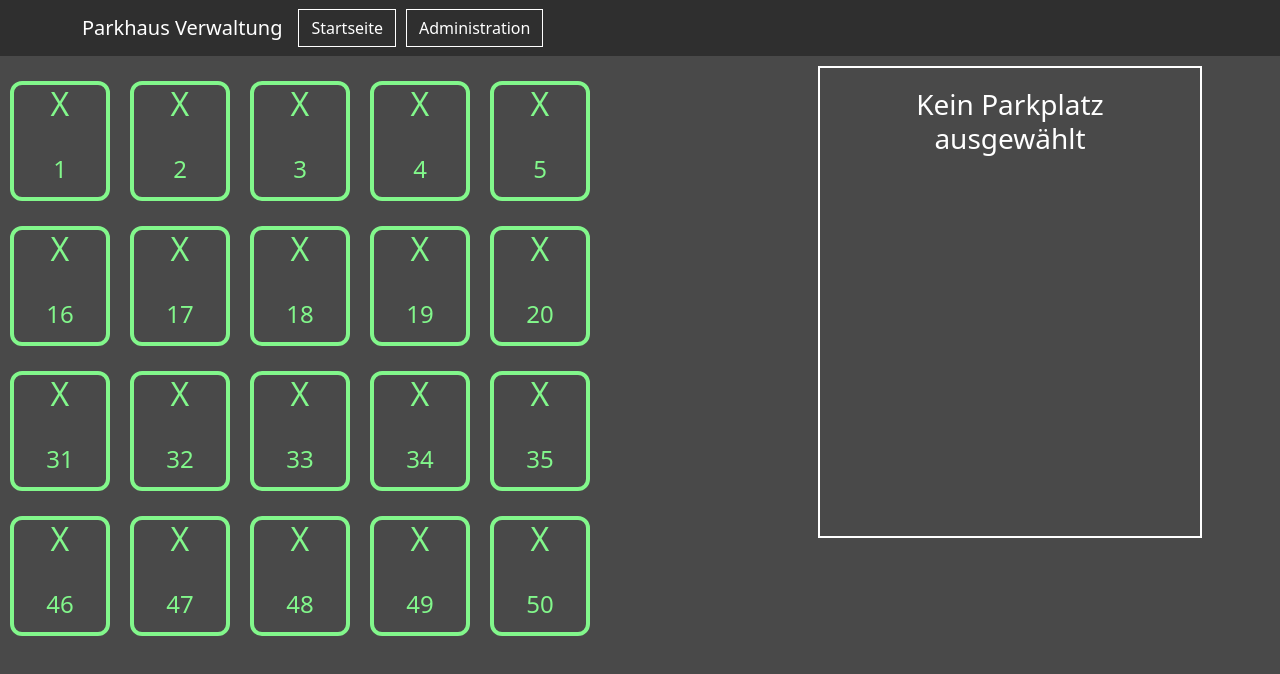
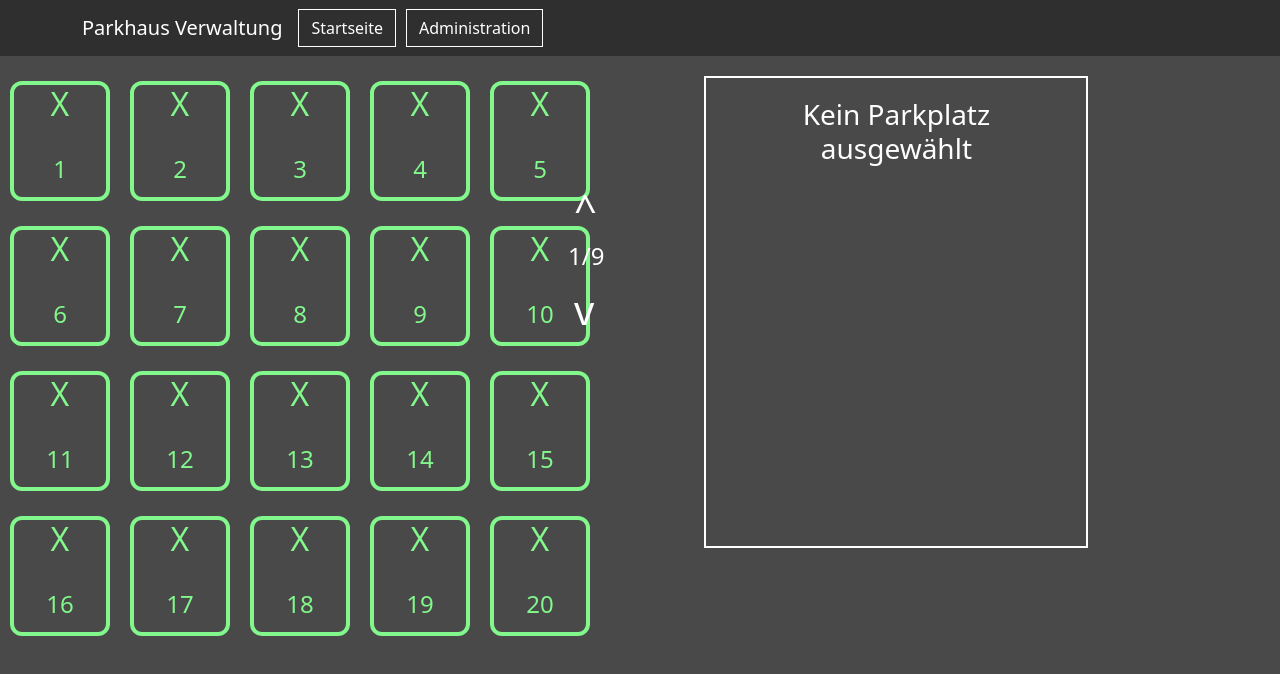
Before and after one commit to GeKoppe/Parking_DB_Project, a React (Vite) app in the folder ParkhausApp/: page / in a window 1280 px wide. Both pictures are taken after a click on the button "Administration". Shown: the top 674 px of the page. Built offline with nearby package versions, Linux system fonts and the light colour scheme; no server answers.

Commit message:
Started on paging

```diff
--- a/ParkhausApp/src/Components/Administration/Administration.css
+++ b/ParkhausApp/src/Components/Administration/Administration.css
@@ -10,7 +10,7 @@
 
 .InfoContainer {
     border: 2px solid #ffffff;
-    margin-top: 10px;
+    margin-top: 20px;
     padding: 20px;
     text-align: center;
     color: white;
@@ -77,3 +77,30 @@
     color: white;
     display: blocK;
 }
+
+.pageButton {
+    outline: none;
+    background: transparent;
+    color: white;
+    border: none;
+
+}
+
+.paging {
+    height: 100%;
+    margin-left: -200px;
+    margin-right: 50px;
+    margin-top: 10%;
+}
+
+.pageCounter {
+    color: white;
+    margin-bottom: -50%;
+}
+
+.driveOutButton {
+    color: white;
+    box-shadow: "5px 5px 3px rgb(97,145,100,1.14)";
+    border-color: 2px solid white;
+    border-radius: 0%;
+}
--- a/ParkhausApp/src/Components/Administration/Administration.tsx
+++ b/ParkhausApp/src/Components/Administration/Administration.tsx
@@ -1,5 +1,6 @@
 import LotCardView from "./LotCardView/LotCardView";
 import InfoPage from "./InfoPage";
+import Paging from "./Paging/Paging";
 import { useState } from 'react';
 
 export default function Administration() {
@@ -23,6 +24,7 @@ export default function Administration() {
     return (
         <div className="Administration">
             <LotCardView lotClickHandler={lotClickHandler} lotSelected={lotSelected} page={page}/>
+            <Paging clickHandler={pageChangeClickListener} currentPage={page}/>
             <div className="InfoPage">
                 <InfoPage lotNr={lotSelected}/>
             </div>
--- a/ParkhausApp/src/Components/Administration/InfoPageParts/DriveOutButton.tsx
+++ b/ParkhausApp/src/Components/Administration/InfoPageParts/DriveOutButton.tsx
@@ -7,6 +7,6 @@ export default function DriveOutButton(tempProps?:{clickHandler?: () => void}) {
         ...tempProps
     }
     return (
-        <Button variant="outline-primary" onClick={props.clickHandler}>Ausfahrt</Button>
+        <Button variant="custom" className='driveOutButton' onClick={props.clickHandler}>Ausfahrt</Button>
     )
 }
--- a/ParkhausApp/src/Components/Administration/LotCardView/LotCardView.tsx
+++ b/ParkhausApp/src/Components/Administration/LotCardView/LotCardView.tsx
@@ -28,16 +28,16 @@ export default function LotCardView(props: {lotClickHandler: (nr: number) => voi
             if (allLots.length > 0) {
                 let pushed = false;
                 for (let j = 0; j < allLots.length; j++) {
-                    if (allLots[j].nr == ((row- 1)*15) +i) {
-                        rows.push(<LotCard inUse={allLots[j].inUse} lotNr={((row- 1)*15) +i} key={((row- 1)*15) +i} clickHandler={props.lotClickHandler} selected={props.lotSelected}/>);
+                    if (allLots[j].nr == ((row- 1)*5) +i) {
+                        rows.push(<LotCard inUse={allLots[j].inUse} lotNr={((row- 1)*5) +i} key={((row- 1)*5) +i} clickHandler={props.lotClickHandler} selected={props.lotSelected}/>);
                         pushed = true;
                     }
                 }
                 if (!pushed) {
-                    rows.push(<LotCard inUse={false} lotNr={((row- 1)*15) +i} key={((row- 1)*15) +i} clickHandler={props.lotClickHandler} selected={props.lotSelected}/>);
+                    rows.push(<LotCard inUse={false} lotNr={((row- 1)*5) +i} key={((row- 1)*5) +i} clickHandler={props.lotClickHandler} selected={props.lotSelected}/>);
                 }
             } else {
-                rows.push(<LotCard inUse={false} lotNr={((row- 1)*15) +i} key={((row- 1)*15) +i} clickHandler={props.lotClickHandler} selected={props.lotSelected}/>);
+                rows.push(<LotCard inUse={false} lotNr={((row- 1)*5) +i} key={((row- 1)*5) +i} clickHandler={props.lotClickHandler} selected={props.lotSelected}/>);
             }
         }
 
--- a/ParkhausApp/src/Components/Administration/LotCardView/Lotcard/LotCard.tsx
+++ b/ParkhausApp/src/Components/Administration/LotCardView/Lotcard/LotCard.tsx
@@ -11,9 +11,6 @@ export default function LotCard(tempProps?: {inUse?: boolean, licPlate?: string,
         ...tempProps
     }
 
-    const colors : string[] = ['blueviolet', 'black', 'burlywood', 'tomato'];
-    const color = colors[Math.floor(Math.random() * colors.length)];
-
     return (
         <div className={props.selected === props.lotNr ? "LotCardSelected": (props.inUse ? "LotCardUsed": "LotCard")} onClick={() => props.clickHandler(props.lotNr)}>
             <Icon used={props.inUse}/>
--- /dev/null
+++ b/ParkhausApp/src/Components/Administration/Paging/Comps/PageCounter.tsx
@@ -0,0 +1,13 @@
+import '../../Administration.css'
+
+export default function PageCounter(tempProps: {page: number}) {
+    const props = {
+        ...tempProps
+    }
+
+    return (
+        <div className='pageCounter'>
+            <h4>{props.page}/9</h4>
+        </div>
+    )
+}
--- /dev/null
+++ b/ParkhausApp/src/Components/Administration/Paging/Comps/PagingButton.tsx
@@ -0,0 +1,14 @@
+import '../../Administration.css'
+import { Button } from 'react-bootstrap'
+
+export default function PagingButton(tempProps: {up?: boolean, clickHandler: (up: boolean) => void}) {
+    const props = {
+        up: true,
+        ...tempProps
+    }
+
+    return (
+        <button className="pageButton" onClick={() => props.clickHandler(props.up)}><h1>{props.up? "^": "v"}</h1></button>
+    )
+
+}
--- /dev/null
+++ b/ParkhausApp/src/Components/Administration/Paging/Paging.tsx
@@ -0,0 +1,19 @@
+import '../Administration.css';
+import PagingButton from './Comps/PagingButton';
+import PageCounter from './Comps/PageCounter';
+
+export default function Paging(tempProps: {clickHandler: (up: boolean) => void, currentPage: number}) {
+    const props = {
+        ...tempProps
+    }
+
+    return (
+        <div className='paging'>
+            <PagingButton up={true} clickHandler={props.clickHandler}/>
+            <br/>
+            <PageCounter page={props.currentPage}/>
+            <br/>
+            <PagingButton up={false} clickHandler={props.clickHandler}/>
+        </div>
+    )
+}
```
